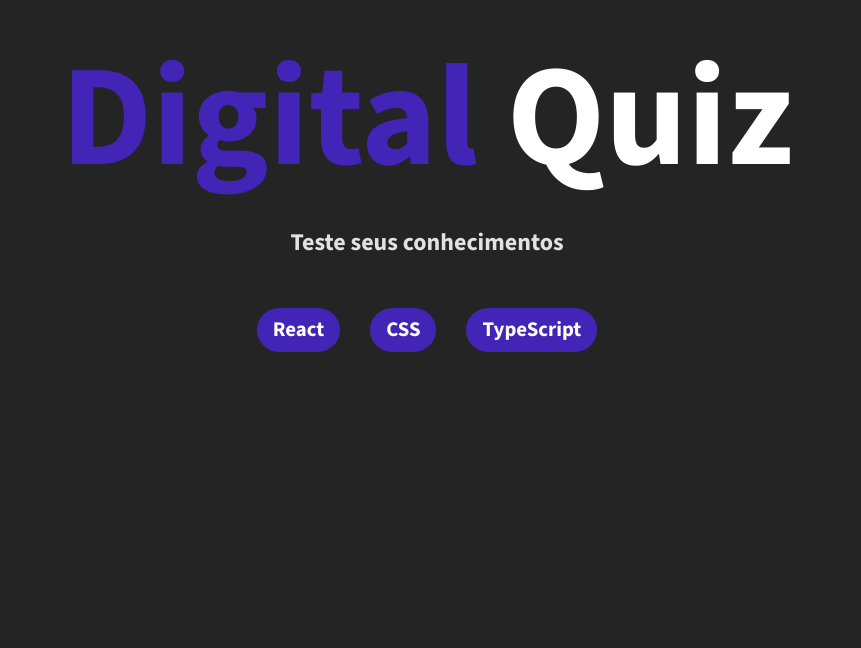
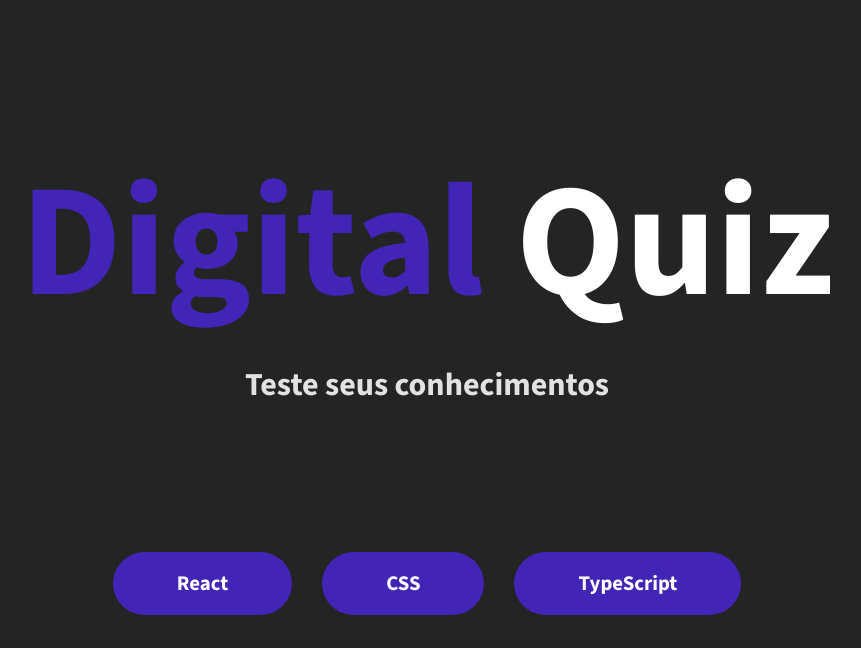
Before and after one commit to LeandroRochaS/QuizInteractive, a React (Vite) app: page / in a window 1280 px wide. Shown: the part 152-800 px from the top of the page, without its empty margins (213-1074 px from the left). Built offline with nearby package versions, Linux system fonts and the light colour scheme.

Commit message:
feacture: update styles home

```diff
--- a/src/pages/Home/styles.scss
+++ b/src/pages/Home/styles.scss
@@ -4,16 +4,20 @@
   align-items: center;
   justify-content: center;
   text-align: center;
-  margin-top: 8rem;
+  margin-top: 15rem;
 }
 
 .home-title {
-  font-size: 9rem;
+  font-size: 10rem;
   color: #fff;
 
   b {
     color: #4225b6;
   }
+}
+
+h2 {
+  font-size: 2rem;
 }
 
 .home-content-buttons {
@@ -26,20 +30,19 @@
   align-items: center;
   justify-content: center;
 
-  margin-top: 3rem;
+  margin-top: 9rem;
   font-size: 1.3rem;
   color: #fff;
   text-decoration: none;
 
   background-color: #4225b6;
-  padding: 0.39rem 1rem;
+  padding: 1rem 4rem;
   border-radius: 40px;
   font-weight: 700;
 
-  transition: all 1s ease-in-out;
+  transition: all 0.6s ease-in-out;
 
   &:hover {
-    color: #4225b6;
-    background-color: #fff;
+    transform: scale(0.9);
   }
 }
```
